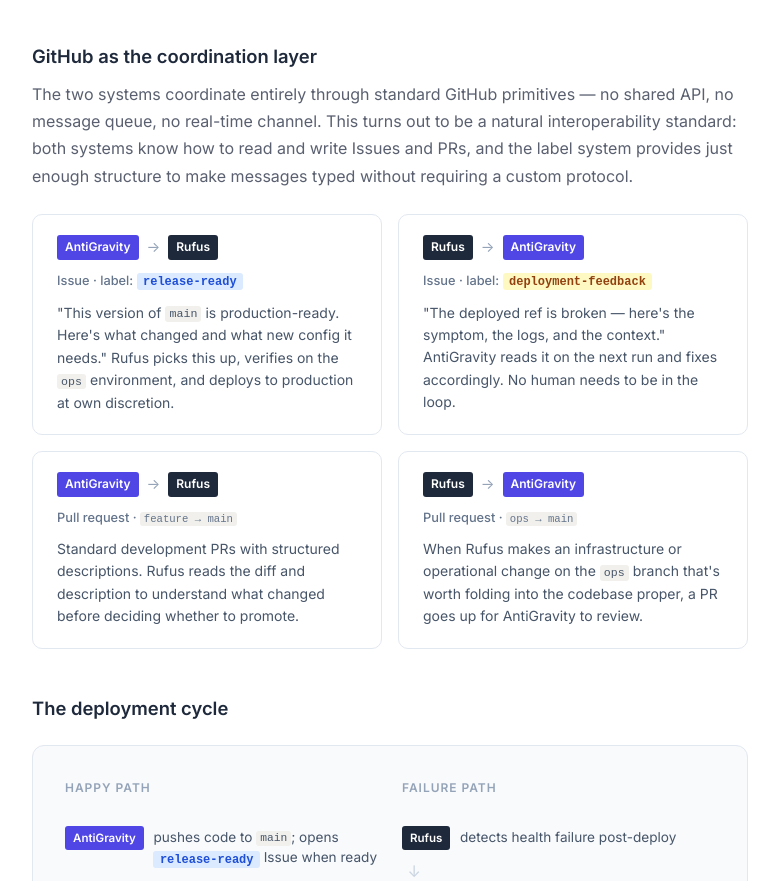
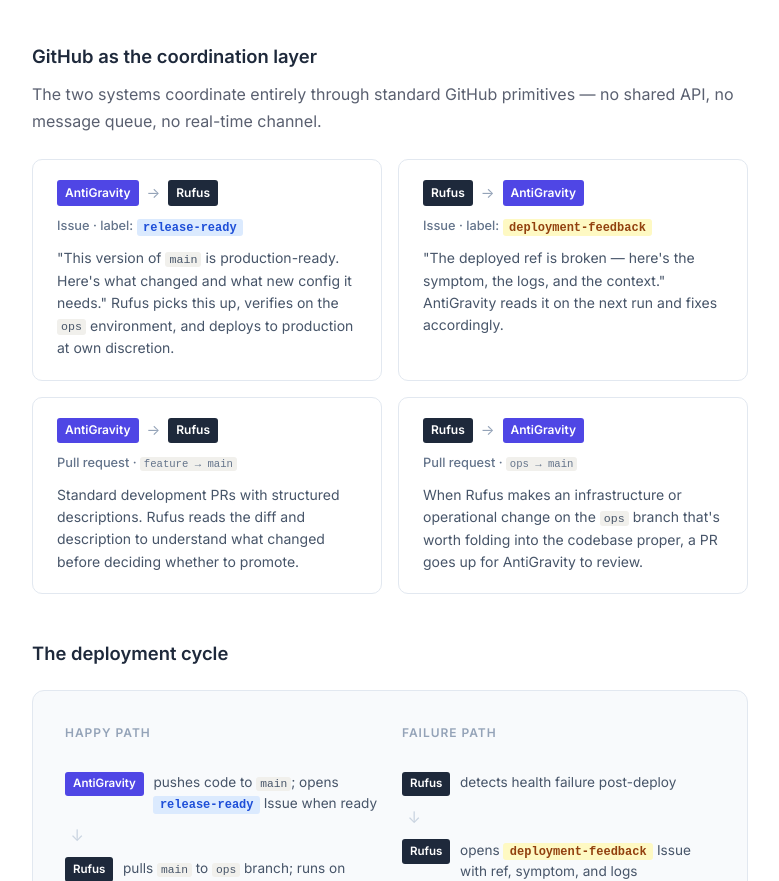
Before and after one commit to accordant-eu/accordant-web, an Eleventy site: page src/index.njk in a window 1280 px wide. Shown: the part 1966-2847 px from the top of the page, without its empty margins (250-1029 px from the left). Built offline with nearby package versions, Linux system fonts and the light colour scheme; Eleventy itself is replaced by a stand-in of ours; files that its build step writes are made by us from their sources.

```diff
--- a/src/index.njk
+++ b/src/index.njk
@@ -60,7 +60,6 @@
       model, and trust level. Most of the coordination happens between agents
       directly — including to external AI systems — without a human in the relay.
     </p>
-    <!-- Agent grid content would go here (same as current) -->
   </div>
 </section>
 
@@ -77,7 +76,6 @@
       Their shared interface is GitHub.
     </p>
 
-    <!-- Ownership split -->
     <div class="ownership-block">
       <div class="ownership-col">
         <div class="ownership-label external">AntiGravity</div>
@@ -100,14 +98,10 @@
       </div>
     </div>
 
-    <!-- Communication protocol -->
     <h3 class="subsection-heading">GitHub as the coordination layer</h3>
     <p>
       The two systems coordinate entirely through standard GitHub primitives —
-      no shared API, no message queue, no real-time channel. This turns out to
-      be a natural interoperability standard: both systems know how to read and
-      write Issues and PRs, and the label system provides just enough structure
-      to make messages typed without requiring a custom protocol.
+      no shared API, no message queue, no real-time channel.
     </p>
 
     <div class="protocol-grid">
@@ -140,7 +134,6 @@
         <p class="protocol-desc">
           "The deployed ref is broken — here's the symptom, the logs, and the
           context." AntiGravity reads it on the next run and fixes accordingly.
-          No human needs to be in the loop.
         </p>
       </div>
 
@@ -177,7 +170,6 @@
       </div>
     </div>
 
-    <!-- Deploy flow -->
     <h3 class="subsection-heading">The deployment cycle</h3>
     <div class="flow-block">
       <div class="flow-col">
```
